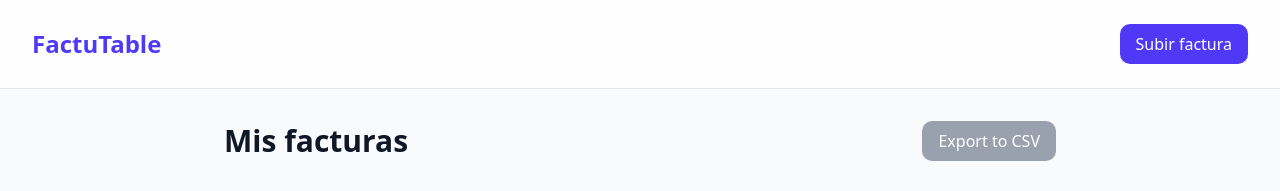
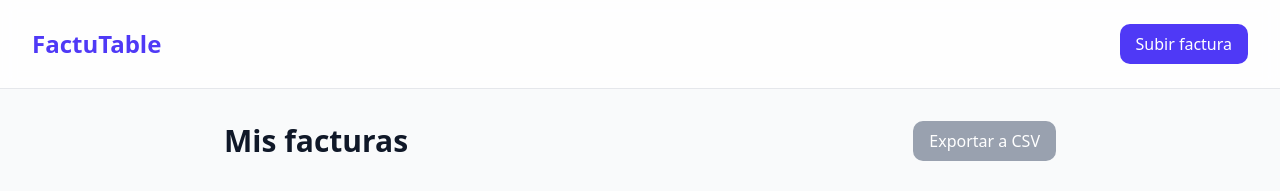
Before and after one commit to fhiba/2025Q2-G4, a React (Vite) app in the folder factu-front/: page /#/reports in a window 1280 px wide. Shown: the top 191 px of the page. Built offline with nearby package versions, Linux system fonts and the light colour scheme.

Commit message:
minor frontend changes

```diff
--- a/factu-front/src/Reports.tsx
+++ b/factu-front/src/Reports.tsx
@@ -244,7 +244,7 @@ const Reports = () => {
             disabled={exporting || invoices.length === 0}
             className="px-4 py-2 bg-green-600 text-white rounded-lg hover:bg-green-700 disabled:bg-gray-400 disabled:cursor-not-allowed transition-colors"
           >
-            {exporting ? 'Exporting...' : 'Export to CSV'}
+            {exporting ? 'Exportando...' : 'Exportar a CSV'}
           </button>
         </div>
 
```
